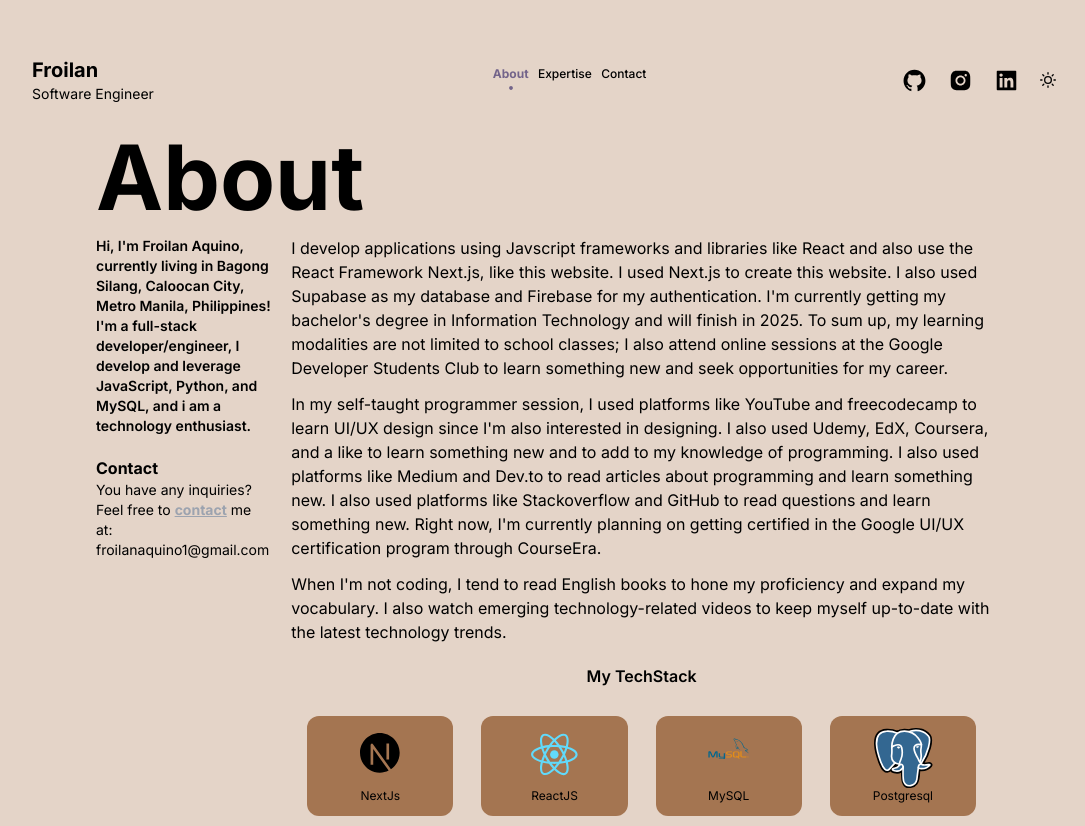
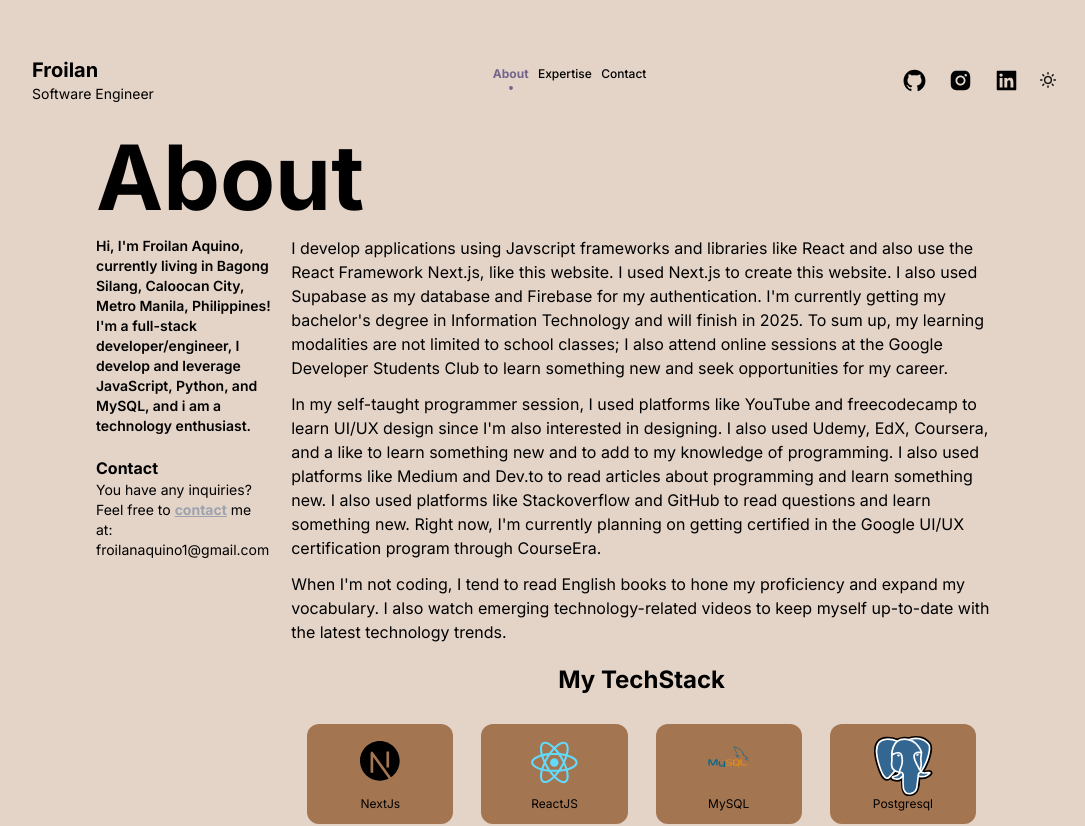
Before and after one commit to uaenaaaa/my-website, a Next.js app: page /about in a window 1280 px wide. Shown: the top 826 px of the page, without its empty margins (96-1181 px from the left). Built offline with nearby package versions, Linux system fonts and the light colour scheme.

Commit message:
improve heirarchy

```diff
--- a/app/components/TechStack/TechStack.tsx
+++ b/app/components/TechStack/TechStack.tsx
@@ -53,10 +53,10 @@
   return (
     <>
       <div className='w-full flex gap-y-3 items-center flex-start flex-col justify-center'>
-        <h1 className='font-semibold'>My TechStack</h1>
+        <h1 className='font-bold text-2xl'>My TechStack</h1>
         <div className='grid w-full md:w-[90%] lg:w-full p-4 gap-7 lg:grid-cols-4 grid-cols-3'>
           {TechStackSVG.map((svg, index) => (
-            <div className='grid bg-[#A47551] p-3 rounded-xl justify-center items-center' key={svg.id}>
+            <div className='grid bg-[#A47551] cursor-pointer p-3 rounded-xl justify-center items-center' key={svg.id}>
               {svg.component}
               <p className='text-xs justify-self-end self-end'>{TechStackName[index]}</p>
             </div>
```
